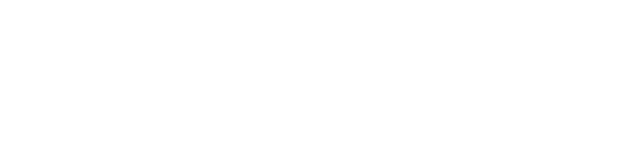
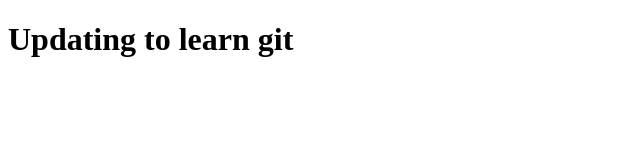
Before and after one commit to McSheaKP/git-one, a plain HTML site: page index.html in a window 1280 px wide. Shown: the whole page, without its empty margins (0-640 px from the left). Drawn offline with Linux system fonts and the light colour scheme.

Commit message:
added h1

```diff
--- a/index.html
+++ b/index.html
@@ -6,7 +6,7 @@
 	<title>My Second commit</title>
 </head>
 	<body>
-
+		<h1> Updating to learn git </h1>
 
 
 
```
